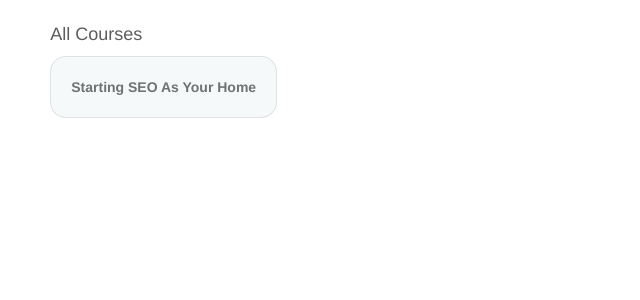
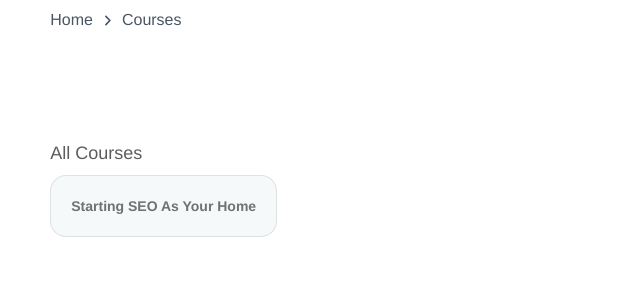
Before and after one commit to abdalla-yahia/IT-Legend-Task, a Next.js app: page /courses in a window 1280 px wide. Shown: the top 300 px of the page, without its empty margins (0-640 px from the left). Built offline with nearby package versions, Linux system fonts and the light colour scheme.

Commit message:
add course title to header dynamic

```diff
--- a/src/app/(main)/courses/page.tsx
+++ b/src/app/(main)/courses/page.tsx
@@ -1,6 +1,7 @@
 'use client'
 import { Course_Interface } from "@/Interfaces/Course_Interface";
 import { RootState, useAppSelector } from "@/Lib/Store/store";
+import Breadcrumb from "@/Utils/BreadCrumb_Nav";
 import Link from "next/link";
 
 export default function MainPage() {
@@ -8,6 +9,8 @@ export default function MainPage() {
 
   return (
     <main className="w-[91.41%] min-h-screen flex flex-col justify-start items-center bg-background  pb-10 gap-10">
+        {/*Bread Crumb*/}
+          <Breadcrumb />
         {/*All Courses */}
         <section className="w-[91.41%] h-[42px] my-5 flex flex-col justify-start items-start gap-2">
           <h2 className="text-lg font-medium text-foreground/70 ">All Courses</h2>
```
